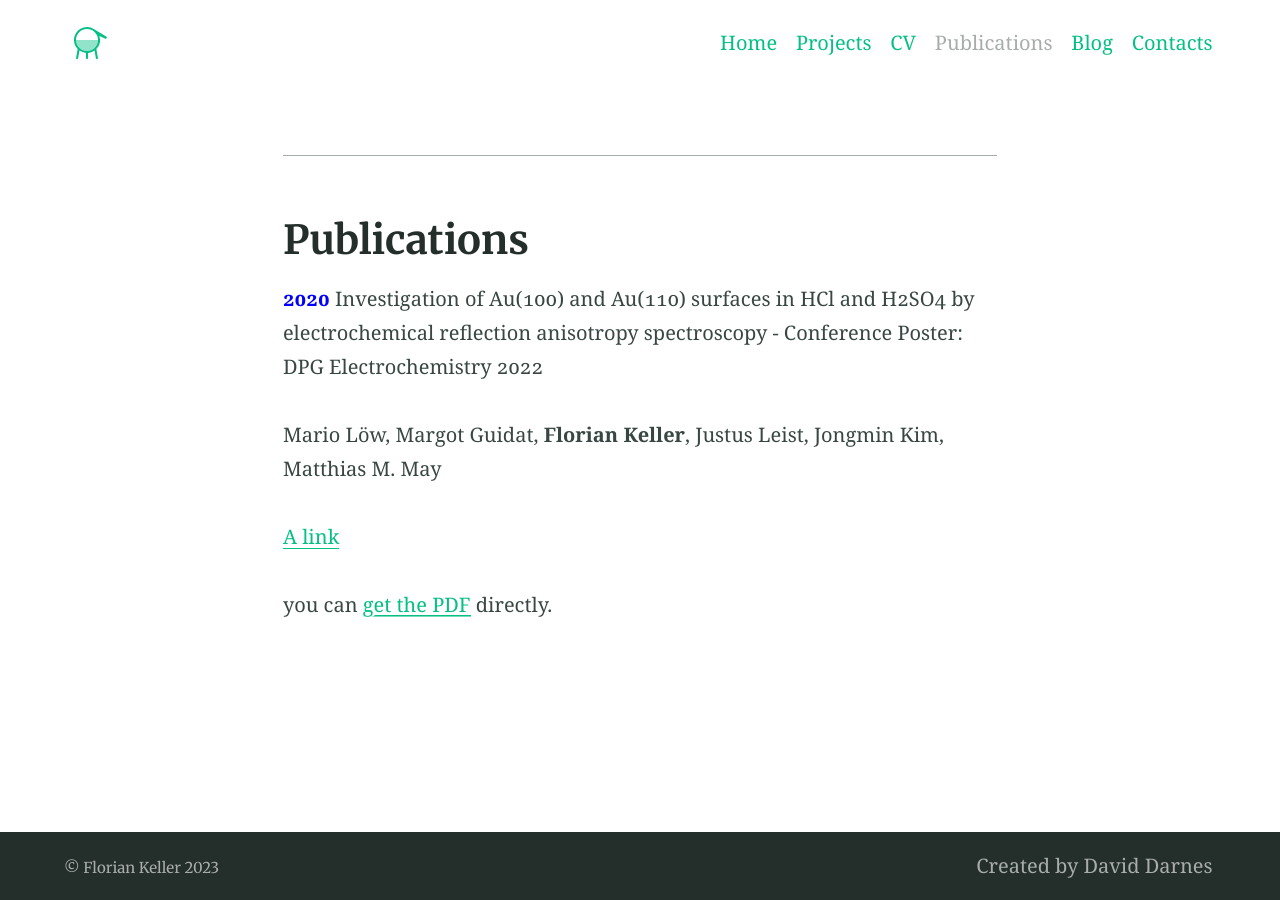
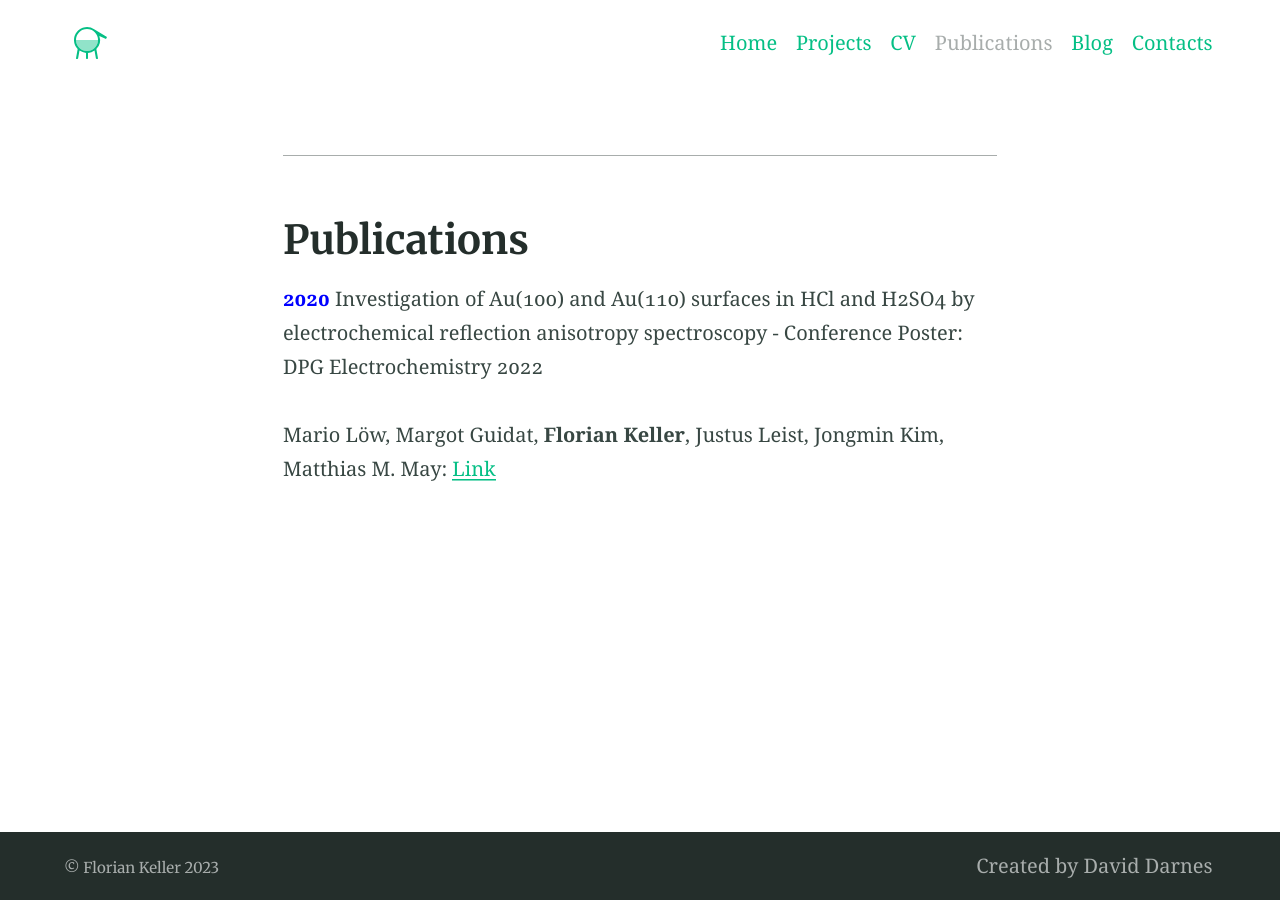
Before and after one commit to FlorianMKeller/Fkeller1, a Jekyll site: the page built from publications.md, in a window 1280 px wide. Built offline with Jekyll 4.4.1, drawn with Linux system fonts in a browser that asks for light colours; our own code applies the rules of GitHub Pages for plain Markdown files.

Commit message:
Update publications.md

```diff
--- a/publications.md
+++ b/publications.md
@@ -5,8 +5,4 @@
 
  <span style="color:blue"> **2020**</span> Investigation of Au(100) and Au(110) surfaces in HCl and H2SO4 by electrochemical reflection anisotropy spectroscopy - Conference Poster: DPG Electrochemistry 2022
 
-Mario Löw, Margot Guidat, **Florian Keller**, Justus Leist, Jongmin Kim, Matthias M. May
-
-[A link](https://florianmkeller.github.io/Löw_Mario_Electrochemistry (1).pdf "A link")
-
-you can [get the PDF]({{ https://florianmkeller.github.io/}}//Löw_Mario_Electrochemistry (1).pdf) directly.
+Mario Löw, Margot Guidat, **Florian Keller**, Justus Leist, Jongmin Kim, Matthias M. May: [Link](https://florianmkeller.github.io/Löw_Mario_Electrochemistry (1).pdf "Link")
```
